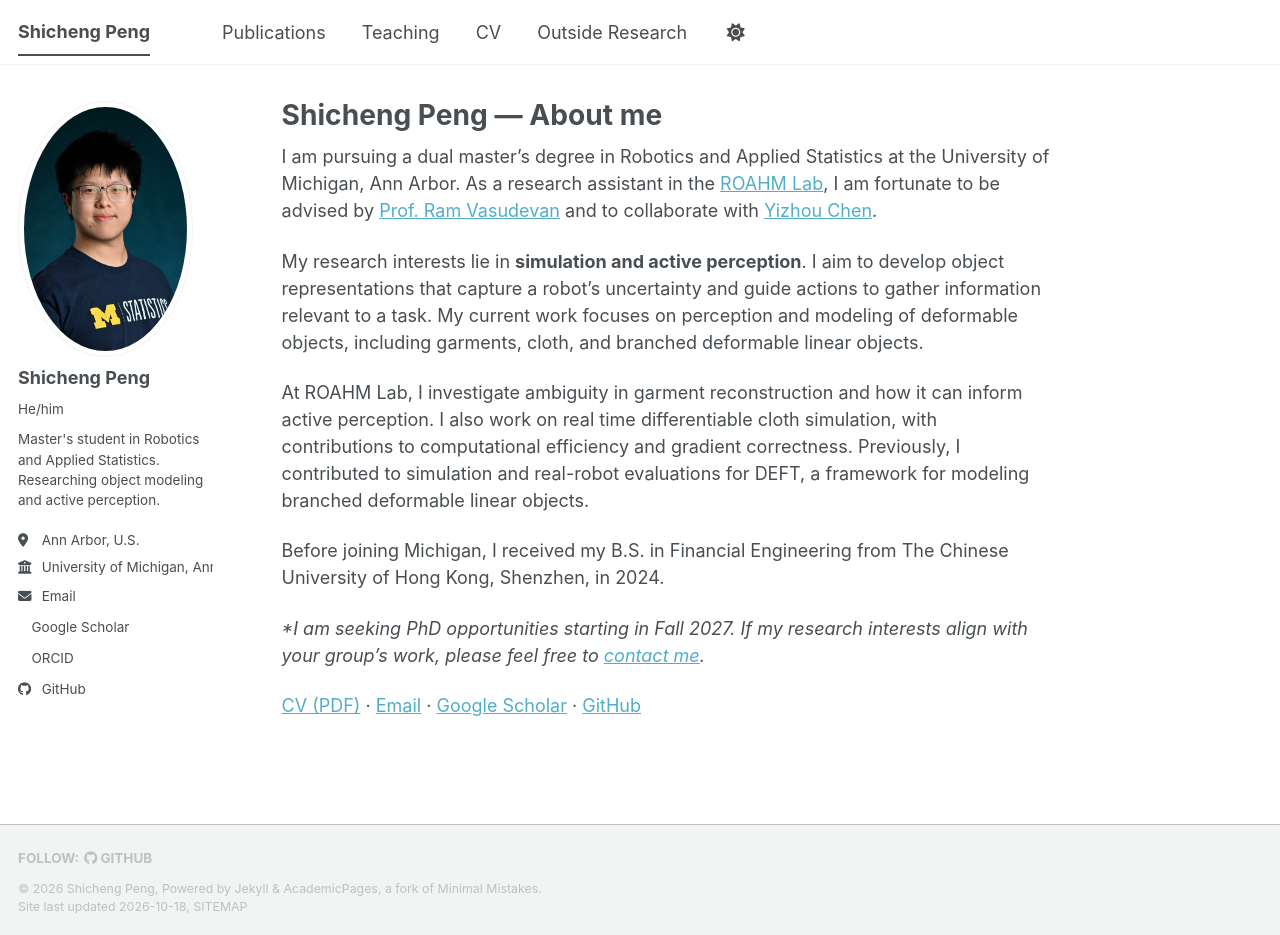
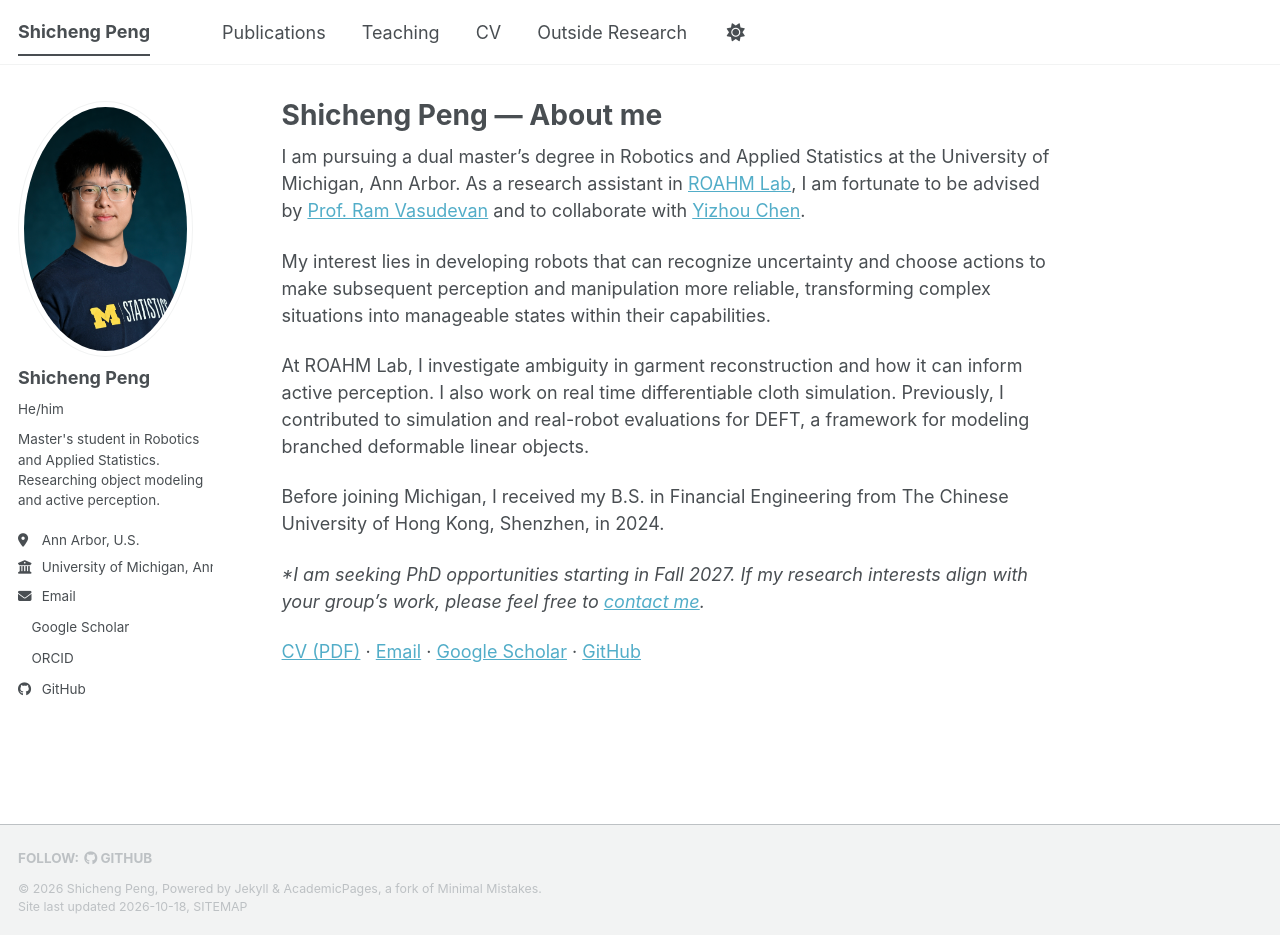
Before and after one commit to Pscjiayou/Pscjiayou.github.io, a Jekyll site: the page built from _pages/about.md, in a window 1280 px wide and 935 px high. Built offline with Jekyll 4.4.1, drawn with Linux system fonts in a browser that asks for light colours; a style sheet for code colours, icons or effects is not loaded.

Commit message:
fix about and update new cv

```diff
--- a/_pages/about.md
+++ b/_pages/about.md
@@ -7,11 +7,11 @@ redirect_from:
   - /about.html
 ---
 
-I am pursuing a dual master's degree in Robotics and Applied Statistics at the University of Michigan, Ann Arbor. As a research assistant in the [ROAHM Lab](https://www.roahmlab.com/), I am fortunate to be advised by [Prof. Ram Vasudevan](https://www.roahmlab.com/ram-personal) and to collaborate with [Yizhou Chen](https://yizhouchen7045.github.io/).
+I am pursuing a dual master's degree in Robotics and Applied Statistics at the University of Michigan, Ann Arbor. As a research assistant in [ROAHM Lab](https://www.roahmlab.com/), I am fortunate to be advised by [Prof. Ram Vasudevan](https://www.roahmlab.com/ram-personal) and to collaborate with [Yizhou Chen](https://yizhouchen7045.github.io/).
 
-My research interests lie in **simulation and active perception**. I aim to develop object representations that capture a robot's uncertainty and guide actions to gather information relevant to a task. My current work focuses on perception and modeling of deformable objects, including garments, cloth, and branched deformable linear objects.
+My interest lies in developing robots that can recognize uncertainty and choose actions to make subsequent perception and manipulation more reliable, transforming complex situations into manageable states within their capabilities.
 
-At ROAHM Lab, I investigate ambiguity in garment reconstruction and how it can inform active perception. I also work on real time differentiable cloth simulation, with contributions to computational efficiency and gradient correctness. Previously, I contributed to simulation and real-robot evaluations for DEFT, a framework for modeling branched deformable linear objects.
+At ROAHM Lab, I investigate ambiguity in garment reconstruction and how it can inform active perception. I also work on real time differentiable cloth simulation. Previously, I contributed to simulation and real-robot evaluations for DEFT, a framework for modeling branched deformable linear objects.
 
 Before joining Michigan, I received my B.S. in Financial Engineering from The Chinese University of Hong Kong, Shenzhen, in 2024.
 
```
Also changed, not shown: _teaching/2024-data-structures.md (+1 -1 lines), 1 other file.
